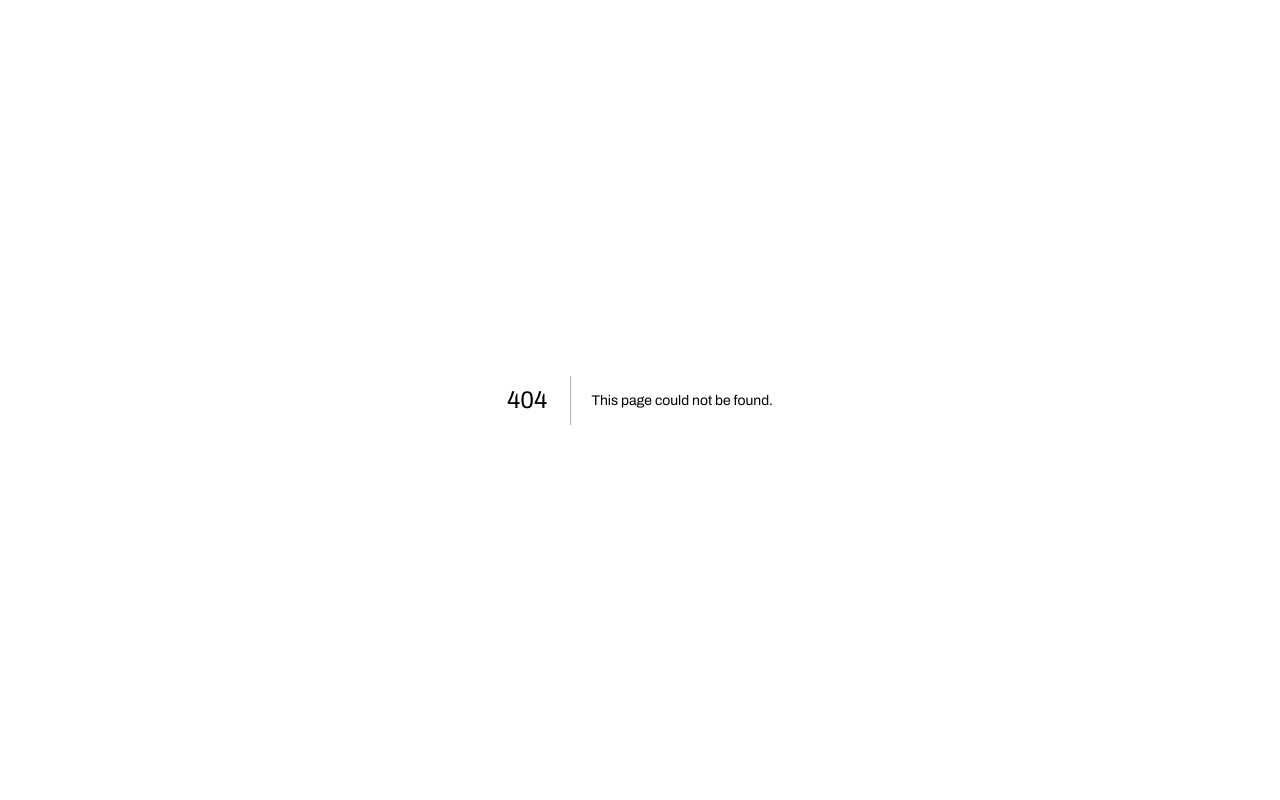
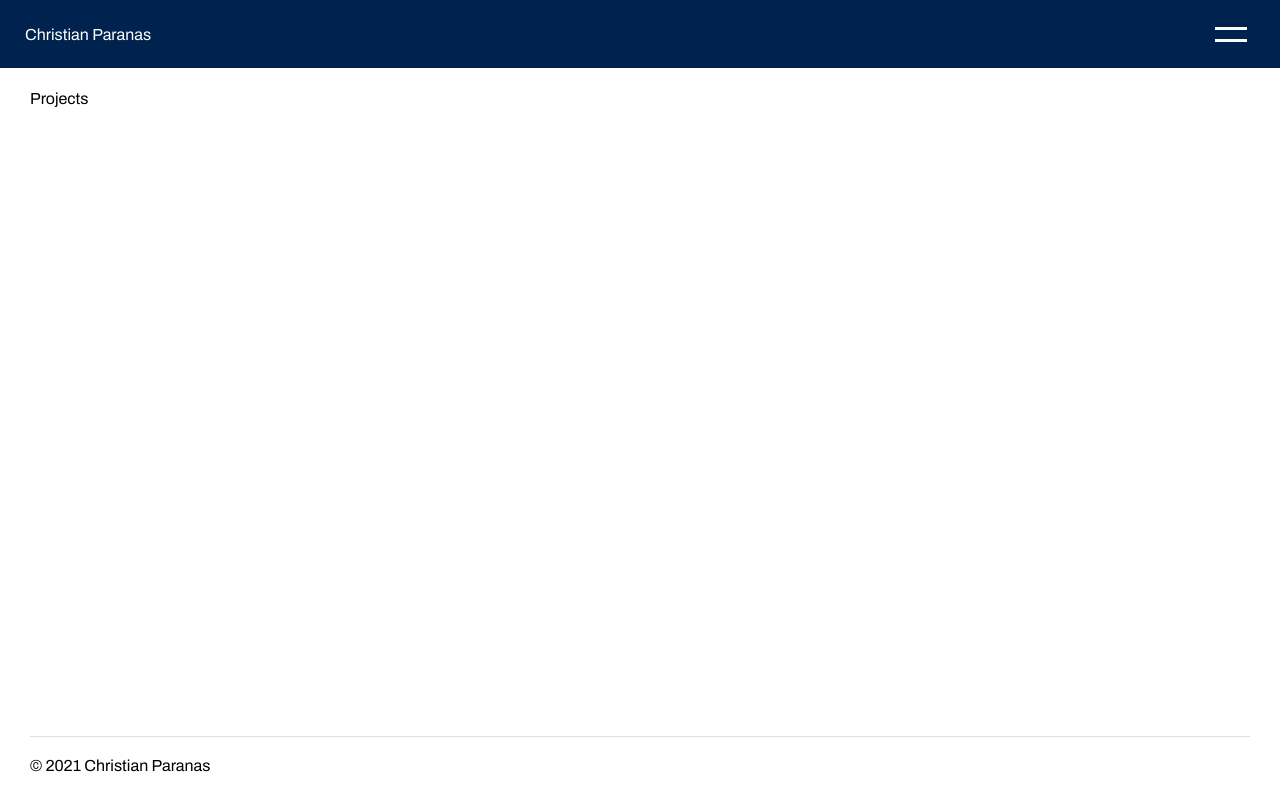
Before and after one commit to christianparanas/portv4, a Next.js app: page /projects in a window 1280 px wide. Before the commit this address had no page. Built offline with nearby package versions, Linux system fonts and the light colour scheme.

Commit message:
added routes and layout

```diff
--- a/components/Nav.jsx
+++ b/components/Nav.jsx
@@ -1,3 +1,4 @@
+import Link from 'next/link'
 import { useState, useEffect } from 'react'
 
 import { Squeeze  as Hamburger } from 'hamburger-react'
@@ -15,6 +16,11 @@ export default function Nav() {
 
 	}, [isOpen])
 
+	const closeNav = () => {
+		setNavOverlay('nav_overlay')
+		setOpen(false)
+	}
+
 	return (
 		<div className="nav">
 			<div className="ham">
@@ -23,9 +29,9 @@ export default function Nav() {
 			</div>
 			<div className={navOverlay}>
 				<div className="items">
-					<div className="item">About Me</div>
-					<div className="item">Blog</div>
-					<div className="item">Projects</div>
+					<Link href="/"><div className="item" onClick={closeNav}>About Me</div></Link>
+					<Link href="/blog"><div className="item" onClick={closeNav}>Blog</div></Link>
+					<Link href="/projects"><div className="item" onClick={closeNav}>Projects</div></Link>
 				</div>
 			</div>
 		</div>
--- /dev/null
+++ b/components/layout.jsx
@@ -0,0 +1,12 @@
+import Nav from './Nav'
+
+
+export default function Layout({ children }) {
+  return (
+    <>
+      <Nav />
+      <main>{children}</main>
+      <div className="footer">&#169; 2021 Christian Paranas</div>
+    </>
+  )
+}
--- a/pages/_app.js
+++ b/pages/_app.js
@@ -1,9 +1,17 @@
 import '../styles/globals.scss'
 import '../styles/nav.scss'
 import '../styles/about.scss'
+import '../styles/projects.scss'
+
+// layout
+import Layout from '../components/layout'
 
 function MyApp({ Component, pageProps }) {
-  return <Component {...pageProps} />
+  return (
+    <Layout>
+      <Component {...pageProps} />
+    </Layout>
+  )
 }
 
 export default MyApp
--- /dev/null
+++ b/pages/projects.jsx
@@ -0,0 +1,24 @@
+import Head from 'next/head'
+import { useState } from 'react'
+import Image from 'next/image'
+
+
+
+export default function Home() {
+
+  return (
+    <div className="container">
+      <Head>
+        <title>Projects | Christian Paranas</title>
+        <link rel="icon" href="/favicon.ico" />
+      </Head>
+
+      <main className="projects">
+        <div className="content">
+          Projects
+        </div>
+
+      </main>
+    </div>
+  )
+}
--- a/styles/about.scss
+++ b/styles/about.scss
@@ -1,6 +1,6 @@
 .main {
 	height: 100%;
-	min-height: 100vh;
+	min-height: 92vh;
 	position: relative;
 
 
@@ -31,11 +31,4 @@
 			grid-gap: 20px;
 		}
 	}
-
-	.footer {
-		margin-top: -50px;
-		border-top: 1px solid rgba( 0, 0, 4, 0.125 );
-		padding: 20px 0;
-		margin: 0 30px;
-	}
 }
--- a/styles/globals.scss
+++ b/styles/globals.scss
@@ -17,3 +17,10 @@ a {
   box-sizing: border-box;
   font-family: 'Archivo', sans-serif;
 }
+
+.footer {
+  margin-top: -50px;
+  border-top: 1px solid rgba( 0, 0, 4, 0.125 );
+  padding: 20px 0;
+  margin: 0 30px;
+}
--- a/styles/nav.scss
+++ b/styles/nav.scss
@@ -7,7 +7,7 @@
 
 		.ham {
 			background: #00224f;
-			padding: 10px 30px;
+			padding: 10px 25px;
 			display: flex;
 			z-index: 6;
 			justify-content: space-between;
--- /dev/null
+++ b/styles/projects.scss
@@ -0,0 +1,11 @@
+.projects {
+	height: 100%;
+	min-height: 92vh;
+	position: relative;
+
+	.content {
+		padding: 90px 30px 30px;
+		height: fit-content;
+		min-height: 90vh;
+	}
+}
```
Also changed, not shown: pages/index.jsx (+2 -7 lines).
